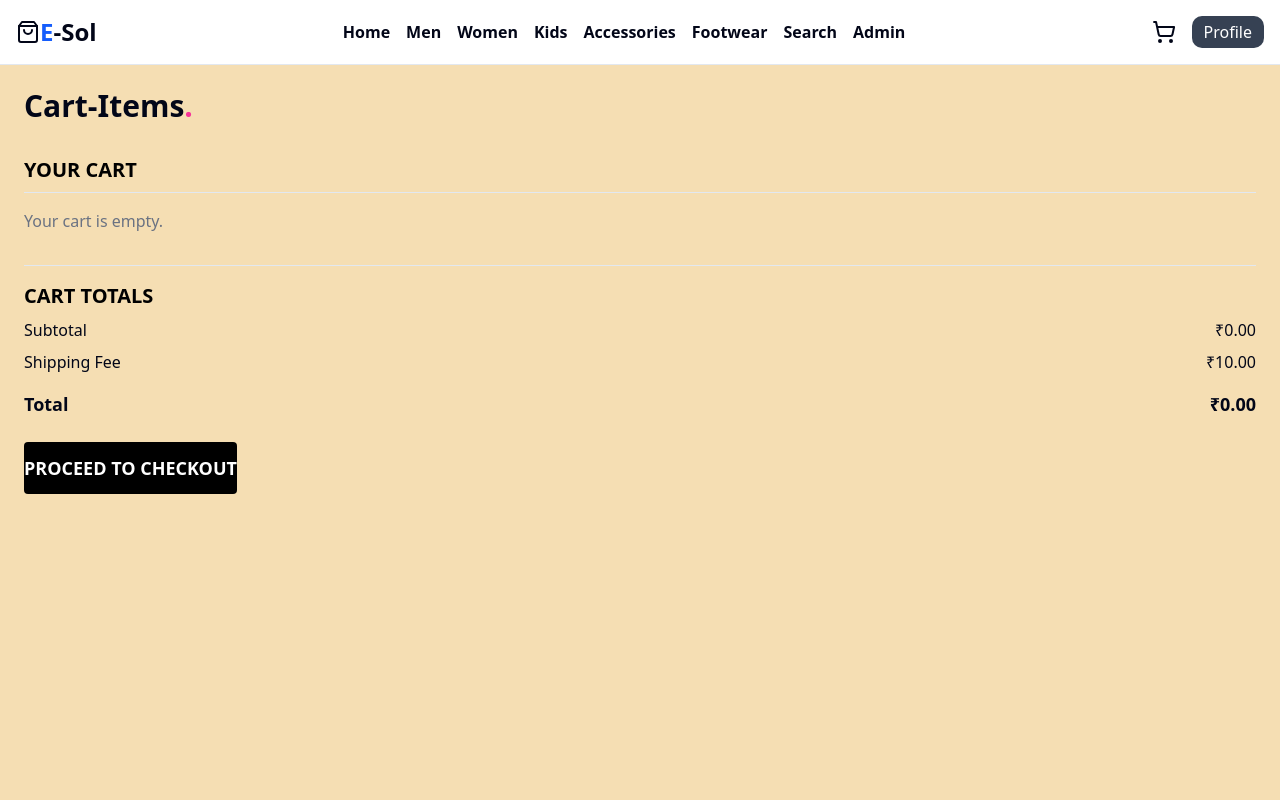
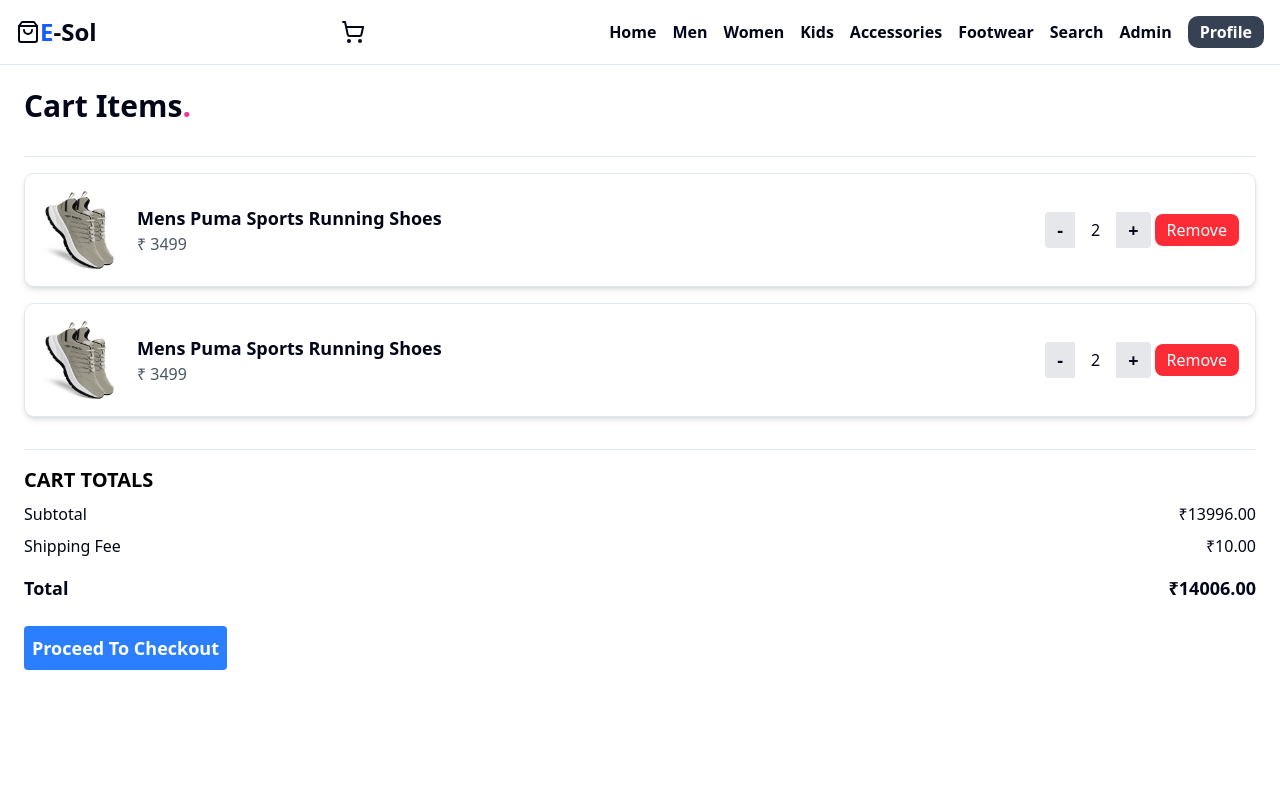
Before and after one commit to Alokkumar2003-Coder/Full-Stack-e-Commerce, a React (Vite) app in the folder frontend/: page /cart in a window 1280 px wide. Shown: the top 800 px of the page. Built offline with nearby package versions, Linux system fonts and the light colour scheme.

Commit message:
modified cart section

```diff
--- a/frontend/src/components/Routes/Accessories.jsx
+++ b/frontend/src/components/Routes/Accessories.jsx
@@ -1,9 +1,14 @@
-import React from 'react'
+import React from "react";
+import Compo from "../../pages/Shopping/Card";
 
 const Accessories = () => {
   return (
-    <div>Accessories</div>
-  )
-}
+    <div>
+      <section className="mt-10 grid grid-cols-2 sm:grid-cols-2 md:grid-cols-3 lg:grid-cols-4 p-2 sm:p-6 gap-2">
+        <Compo />
+      </section>
+    </div>
+  );
+};
 
-export default Accessories
+export default Accessories;
--- a/frontend/src/components/Routes/Footwear.jsx
+++ b/frontend/src/components/Routes/Footwear.jsx
@@ -1,9 +1,14 @@
-import React from 'react'
+import React from "react";
+import Compo from "../../pages/Shopping/Card";
 
 const Footwear = () => {
   return (
-    <div>Footwear</div>
-  )
-}
+    <div>
+      <section className="mt-10 grid grid-cols-2 sm:grid-cols-2 md:grid-cols-3 lg:grid-cols-4 p-2 sm:p-6 gap-2">
+        <Compo />
+      </section>
+    </div>
+  );
+};
 
-export default Footwear
+export default Footwear;
--- a/frontend/src/components/Routes/Kids.jsx
+++ b/frontend/src/components/Routes/Kids.jsx
@@ -1,9 +1,14 @@
-import React from 'react'
+import React from "react";
+import Compo from "../../pages/Shopping/Card";
 
 const Kids = () => {
   return (
-    <div>Kids</div>
-  )
-}
+    <div>
+      <section className="mt-10 grid grid-cols-2 sm:grid-cols-2 md:grid-cols-3 lg:grid-cols-4 p-2 sm:p-6 gap-2">
+        <Compo />
+      </section>
+    </div>
+  );
+};
 
-export default Kids
+export default Kids;
--- a/frontend/src/components/Routes/Men.jsx
+++ b/frontend/src/components/Routes/Men.jsx
@@ -1,9 +1,50 @@
-import React from 'react'
+import React, { useState } from "react";
+import Compo from "../../pages/Shopping/Card";
+import Filter from "@/pages/Shopping/Filter";
+import SortBy from "@/pages/Shopping/SortBy";
 
 const Men = () => {
+  const [showFilter, setShowFilter] = useState(false);
+
   return (
-    <div>Men</div>
-  )
-}
+    <div className="min-h-screen p-4">
+      <div className="flex items-center justify-between mb-4 md:hidden">
+        <button
+          className="bg-blue-500 text-white px-2 py-2 rounded-md"
+          onClick={() => setShowFilter(true)}
+        >
+          Show Filters
+        </button>
+        <SortBy />
+      </div>
 
-export default Men
+      <div className="flex flex-col md:flex-row">
+        <div
+          className={`fixed left-0 z-40 w-3/4 sm:w-1/2 md:w-1/4 transition-transform duration-300 ease-in-out md:static md:translate-x-0 ${
+            showFilter ? "translate-x-0" : "-translate-x-full"
+          }`}
+        >
+          <button
+            className="md:hidden absolute top-4 right-4 bg-red-500 text-white px-3 py-1 rounded"
+            onClick={() => setShowFilter(false)}
+          >
+            X
+          </button>
+          <Filter />
+        </div>
+
+        <div className="flex-1">
+          <div className="hidden md:flex justify-end mb-4">
+            <SortBy />
+          </div>
+
+          <section className="grid grid-cols-2 sm:grid-cols-2 md:grid-cols-3 lg:grid-cols-4 gap-4">
+            <Compo />
+          </section>
+        </div>
+      </div>
+    </div>
+  );
+};
+
+export default Men;
--- a/frontend/src/components/Routes/Women.jsx
+++ b/frontend/src/components/Routes/Women.jsx
@@ -1,9 +1,14 @@
-import React from 'react'
+import React from "react";
+import Compo from "../../pages/Shopping/Card";
 
 const Women = () => {
   return (
-    <div>Women</div>
-  )
-}
+    <div>
+      <section className="mt-10 grid grid-cols-2 sm:grid-cols-2 md:grid-cols-3 lg:grid-cols-4 p-2 sm:p-6 gap-2">
+        <Compo />
+      </section>
+    </div>
+  );
+};
 
-export default Women
+export default Women;
--- a/frontend/src/pages/Shopping/Card.jsx
+++ b/frontend/src/pages/Shopping/Card.jsx
@@ -1,6 +1,16 @@
 import React from "react";
 import puma from "../../../public/images/61VHvg7wvCL._SY500_.jpg"
 const Interface = [
+  {
+    img:puma,
+    title: "Mens Running Puma Shoes",
+    description: "Puma Shoes for mens",
+    category: "Men",
+    subcategory: "bottomwear",
+    size: "L",
+    price: "Rs 1999.00",
+    seller: "BestSeller",
+  },
   {
     img:puma,
     title: "Mens Running Puma Shoes",
@@ -76,7 +86,7 @@
   return (
     <>
         {Interface.map((card, index) => (
-          <div key={index} className="border p-4 shadow-lg flex flex-col text-left">
+          <div key={index} className="border p-4 shadow-lg flex flex-col text-left hover:scale-102 duration-300">
             <p className="z-10 cursor-pointer relative bottom-2 right-4 shadow-sm w-20 font-semibold bg-yellow-500 text-center text-sm text-white">{card.seller}</p>
             <img src={card.img} alt="" className="sm:h-full md:h-full min-w-32 relative bottom-6 "/>
             <h1 className="font-bold">{card.title}</h1>
--- a/frontend/src/pages/Shopping/Cart.jsx
+++ b/frontend/src/pages/Shopping/Cart.jsx
@@ -1,7 +1,11 @@
 import React, { useState } from "react";
+import shoe from "../../../public/images/61VHvg7wvCL._SY500_.jpg";
 
 const Cart = () => {
-  const [cartItems, setCartItems] = useState([]);
+  const [cartItems, setCartItems] = useState([
+    { id: 1, name: "Mens Puma Sports Running Shoes", price: 3499, quantity: 2 },
+    { id: 2, name: "Mens Puma Sports Running Shoes", price: 3499, quantity: 2 },
+  ]);
 
   const shippingFee = 10.0;
   const subtotal = cartItems.reduce(
@@ -10,44 +14,57 @@
   );
   const total = cartItems.length > 0 ? subtotal + shippingFee : 0;
 
-  let cartContent;
+  return (
+    <div className="p-6 min-h-screen">
+      <h1 className="text-3xl font-bold">
+        Cart Items<span className="text-pink-500">.</span>
+      </h1>
 
-  if (cartItems.length === 0) {
-    cartContent = <p className="text-gray-500 mt-4">Your cart is empty.</p>;
-  } else {
-    <div className="mt-4 space-y-4">
-      {cartItems.map((item) => (
+      <div className="mt-8 border-t">
+        {cartItems.length === 0 ? (
+          <h2 className="text-xl font-semibold text-black mt-4">
+            Your Cart is Empty
+          </h2>
+        ) : (
+          <div className="mt-4">
+            {cartItems.map((cart, index) => (
               <div
-          key={item.id}
-          className="flex justify-between items-center p-4 bg-gray-100 rounded-lg shadow"
+                key={index}
+                className="flex flex-col sm:flex-row items-center justify-between border p-4 rounded-lg shadow-md bg-white mb-4"
               >
+
                 <img
-            src={item.image}
-            alt={item.name}
-            className="w-16 h-16 object-cover rounded"
+                  src={shoe}
+                  alt="Shoe"
+                  className="w-24 h-24 sm:w-20 sm:h-20 object-cover rounded-md"
                 />
-          <div className="flex-1 ml-4">
-            <span className="font-semibold text-lg">{item.name}</span>
+
+
+                <div className="flex-1 text-center sm:text-left sm:ml-4">
+                  <h2 className="text-lg font-semibold">{cart.name}</h2>
+                  <p className="text-gray-600">₹ {cart.price}</p>
                 </div>
-          <span className="font-semibold">₹{item.price}</span>
+
+                <div className="flex items-center my-2 sm:my-0">
+                  <button className="cursor-pointer px-3 py-1 bg-gray-200 text-lg font-bold rounded-l">
+                    -
+                  </button>
+                  <span className="px-4">{cart.quantity}</span>
+                  <button className="cursor-pointer px-3 py-1 bg-gray-200 text-lg font-bold rounded-r">
+                    +
+                  </button>
+                </div>
+
+
+                <button className="cursor-pointer mt-2 ml-1 sm:mt-0 bg-red-500 text-white px-3 py-1 rounded-md">
+                  Remove
+                </button>
               </div>
             ))}
-    </div>;
-  }
+          </div>
+        )}
 
-  return (
-    <div className="p-6 min-h-screen bg-[wheat]">
-      <h1 className="text-3xl font-bold">
-        Cart-Items<span className="text-pink-500">.</span>
-      </h1>
-      <div className="mt-8">
-        <h2 className="text-xl font-semibold text-black border-b pb-2">
-          YOUR CART
-        </h2>
-
-        {cartContent}
-
-        <div className="mt-8 border-t pt-4">
+        <div className="mt-8 pt-4 border-t">
           <h2 className="text-xl font-semibold text-black">CART TOTALS</h2>
           <div className="flex justify-between mt-2">
             <span>Subtotal</span>
@@ -61,8 +78,8 @@
             <span>Total</span>
             <span>₹{total.toFixed(2)}</span>
           </div>
-          <button className="mt-6 w-half bg-black text-white py-3 text-lg font-semibold rounded">
-            PROCEED TO CHECKOUT
+          <button className="cursor-pointer mt-6 w-full sm:w-auto bg-blue-500 text-white p-2 text-lg font-semibold rounded">
+            Proceed To Checkout
           </button>
         </div>
       </div>
--- /dev/null
+++ b/frontend/src/pages/Shopping/Filter.jsx
@@ -0,0 +1,37 @@
+import React from "react";
+
+const Filter = () => {
+  return (
+    <div className="w-64 p-4 bg-white shadow-lg">
+      <h2 className="text-xl font-semibold border-b pb-2">Filters</h2>
+      <div className="mt-4">
+        <h3 className="text-lg font-semibold mb-2">Brand</h3>
+        <div className="flex flex-col space-y-2 text-gray-700">
+          <label className="flex items-center">
+            <input type="checkbox" className="cursor-pointer mr-2" /> Nike
+          </label>
+          <label className="flex items-center">
+            <input type="checkbox" className="cursor-pointer mr-2" /> Adidas
+          </label>
+          <label className="flex items-center">
+            <input type="checkbox" className="cursor-pointer mr-2" /> Puma
+          </label>
+          <label className="flex items-center">
+            <input type="checkbox" className="cursor-pointer mr-2" /> Levi's
+          </label>
+          <label className="flex items-center">
+            <input type="checkbox" className="cursor-pointer mr-2" /> Zara
+          </label>
+          <label className="flex items-center">
+            <input type="checkbox" className="cursor-pointer mr-2" /> H&M
+          </label>
+        </div>
+      </div>
+      <button className="cursor-pointer w-full mt-6 bg-blue-600 text-white p-2 rounded font-semibold">
+        Apply Filters
+      </button>
+    </div>
+  );
+};
+
+export default Filter;
--- /dev/null
+++ b/frontend/src/pages/Shopping/SortBy.jsx
@@ -0,0 +1,49 @@
+import React, { useState } from "react";
+import { ArrowUpDown } from "lucide-react";
+
+const SortBy = () => {
+  const [selectedOption, setSelectedOption] = useState();
+  const [isOpen, setIsOpen] = useState(false);
+
+  const sortOptions = [
+    "Default",
+    "Low to High",
+    "High to Low",
+  ];
+
+  return (
+    <div className="relative w-26">
+      <div
+        className="flex items-center border border-gray-300 rounded-md px-4 py-2 cursor-pointer bg-white"
+        onClick={() => setIsOpen(!isOpen)}
+      >
+        <span className="mr-1 font-semibold text-sm text-center">Sort By</span>
+        <span>{selectedOption}</span>
+        {isOpen ? (
+          <ArrowUpDown className="w-4 h-4"/>
+        ) : (
+            <ArrowUpDown className="w-4 h-4"/>
+        )}
+      </div>
+
+      {isOpen && (
+        <ul className="absolute left-0 w-full bg-white border border-gray-300 mt-1 rounded-md shadow-md z-10">
+          {sortOptions.map((option, index) => (
+            <li
+              key={index}
+              className="px-3 py-1 text-sm hover:bg-gray-100 cursor-pointer"
+              onClick={() => {
+                setSelectedOption(option);
+                setIsOpen(false);
+              }}
+            >
+              {option}
+            </li>
+          ))}
+        </ul>
+      )}
+    </div>
+  );
+};
+
+export default SortBy;
--- a/frontend/src/pages/View/Layout.jsx
+++ b/frontend/src/pages/View/Layout.jsx
@@ -6,7 +6,7 @@
 const Layout = () => {
   return (
     <div className="flex flex-col min-h-screen">
-  <header className="fixed w-full z-20">
+  <header className="fixed w-full z-50">
     <Navbar />
   </header>
   <main className="flex-1 pt-16">
--- a/frontend/src/pages/View/Navbar.jsx
+++ b/frontend/src/pages/View/Navbar.jsx
@@ -10,16 +10,15 @@
   return (
     <div className="bg-white border-b-1 p-4 flex justify-between items-center">
       <Link className="font-bold text-2xl flex items-center" to="/">
-        <ShoppingBag /><span className="text-blue-600">E</span>-Sol
+        <ShoppingBag />
+        <span className="text-blue-600">E</span>-Sol
       </Link>
-
-      <button
-        className="md:hidden"
-        onClick={() => setIsMenuOpen(!isMenuOpen)}
-      >
+      <Link to="/cart">
+              <ShoppingCart />
+            </Link>
+      <button className="md:hidden" onClick={() => setIsMenuOpen(!isMenuOpen)}>
         {isMenuOpen ? <X size={28} /> : <Menu size={28} />}
       </button>
-
 
       <div
         className={`absolute md:static top-16 left-0 w-full md:w-auto z-50 bg-white md:bg-white flex flex-col md:flex-row md:items-center gap-4 p-4 md:p-0 transition-transform font-semibold ${
@@ -36,25 +35,28 @@
             <Link to="/footwear">Footwear</Link>
             <Link to="/search">Search</Link>
             <Link to="/admin">Admin</Link>
+            <Link
+              to="profile/"
+              className="text-white rounded-lg bg-gray-700 p-1 px-3 hover:bg-gray-900"
+            >
+              Profile
+            </Link>
           </>
         ) : (
           <>
-            <Link to="/login"><Button className="text-white cursor-pointer rounded-lg bg-blue-600 p-1 px-3 hover:bg-blue-700">Login</Button></Link>
-            <Link to="/register"><Button className="text-white cursor-pointer rounded-lg bg-red-600 p-1 px-3 hover:bg-red-700">Register</Button></Link>
+            <Link to="/login">
+              <Button className="text-white cursor-pointer rounded-lg bg-blue-600 p-1 px-3 hover:bg-blue-700">
+                Login
+              </Button>
+            </Link>
+            <Link to="/register">
+              <Button className="text-white cursor-pointer rounded-lg bg-red-600 p-1 px-3 hover:bg-red-700">
+                Register
+              </Button>
+            </Link>
           </>
         )}
       </div>
-
-      {isAuth && (
-        <div className="flex gap-4 items-center">
-          <Link to="/cart">
-            <ShoppingCart />
-          </Link>
-          <button className="text-white rounded-lg bg-gray-700 p-1 px-3 hover:bg-gray-900">
-            <Link to="profile/">Profile</Link>
-          </button>
-        </div>
-      )}
     </div>
   );
 };
```
Lines whose indentation alone changed are shown as unchanged.
